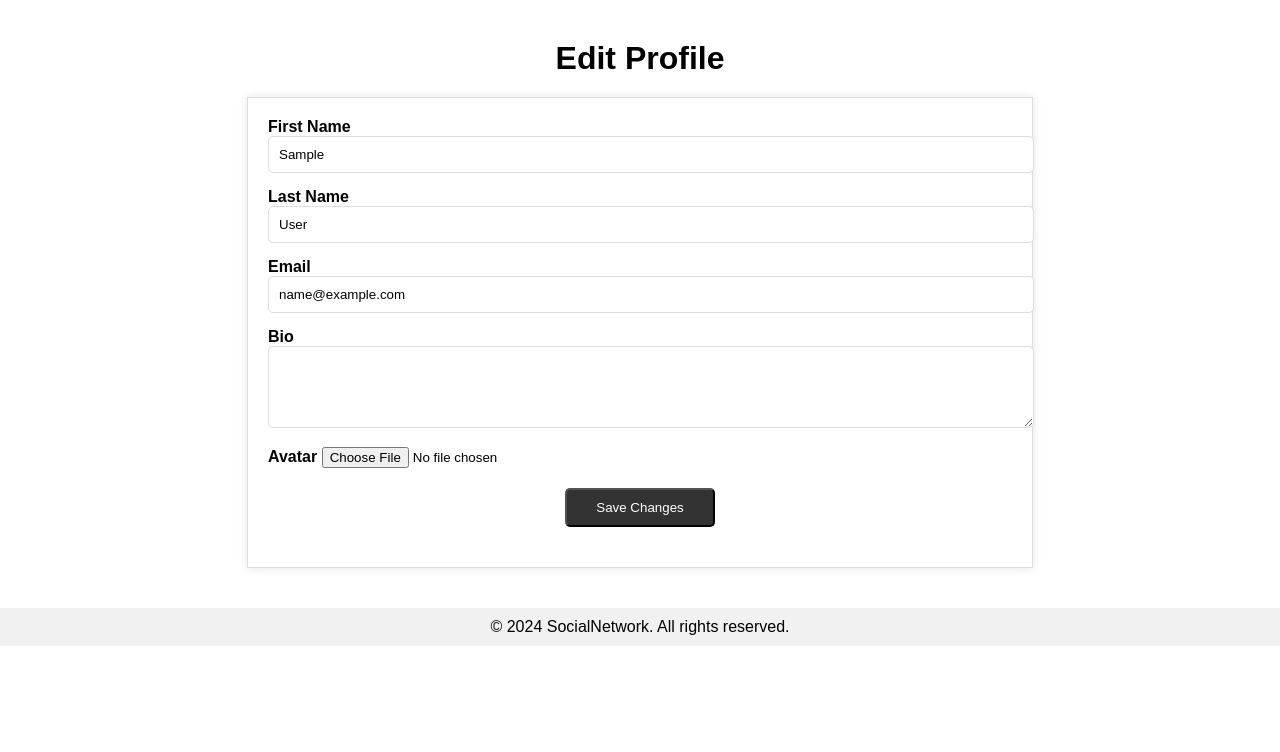
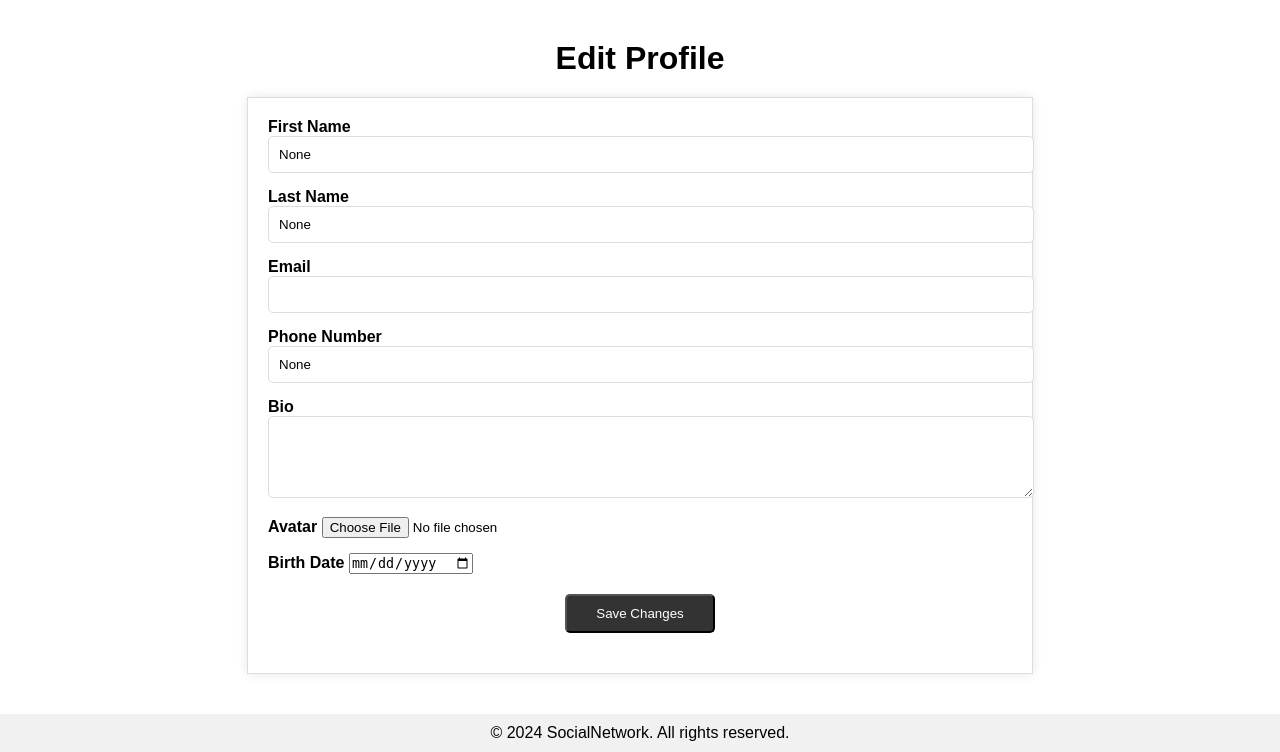
Before and after one commit to MaxMedvedenko/my-social-network, a Django app: page /edit_profile/ in a window 1280 px wide. Shown: the part 48-800 px from the top of the page. Run offline with Django 5.2, Linux system fonts and the light colour scheme; the visitor is signed in with stand-in values (Sample User, id 1); data comes from the database, SQL or seed files in the repository.

Commit message:
change profile system

```diff
--- a/SocialNetwork/urls.py
+++ b/SocialNetwork/urls.py
@@ -30,6 +30,7 @@
     path('admin/', admin.site.urls),
 
     path('', index, name='index'),
+
     path('create-post/', create_post, name='create_post'),
     path('post/<int:post_id>/', post_detail, name='post_detail'),
     path('post/<int:post_id>/edit/', edit_post, name='edit_post'),
@@ -46,7 +47,7 @@
     path('register/', register_view, name='register'),
     path('logout/', logout_view, name='logout'),
 
-    path('profile/', profile, name='profile'),
+    path('profile/<str:username>/', profile_view, name='profile_view'),
     path('edit_profile/', edit_profile, name='edit_profile'),
 
 ] + static(settings.MEDIA_URL, document_root=settings.MEDIA_ROOT)
--- a/templates/base.html
+++ b/templates/base.html
@@ -22,7 +22,7 @@
                     <li class="nav-item"><a href="#" class="nav-link">Messages</a></li>
                     <li class="nav-item"><a href="#" class="nav-link">Friends</a></li>
 
-                    <li class="nav-item"><a href="{% url 'profile' %}" class="nav-link">Profile</a></li>
+                    <li class="nav-item"><a href="{% url 'profile_view' request.user.username %}" class="nav-link">Profile</a></li>
                     <li class="nav-item"><a href="{% url 'logout' %}" class="nav-link">Log out</a></li>
                     {% else %}
                     <li class="nav-item"><a href="{% url 'register' %}" class="nav-link">Register</a></li>
--- a/templates/edit_profile.html
+++ b/templates/edit_profile.html
@@ -1,6 +1,5 @@
 {% extends 'base.html' %}
 {% load static %}
-
 
 {% block styles %}<link rel="stylesheet" href="{% static 'css/edit_profile.css' %}">{% endblock %}
 
@@ -11,24 +10,32 @@
         {% csrf_token %}
         <div class="form-group">
             <label for="first_name">First Name</label>
-            <input type="text" id="first_name" name="first_name" value="{{ user.first_name }}" required>
+            <input type="text" id="first_name" name="first_name" value="{{ profile.first_name }}" required>
         </div>
         <div class="form-group">
             <label for="last_name">Last Name</label>
-            <input type="text" id="last_name" name="last_name" value="{{ user.last_name }}" required>
+            <input type="text" id="last_name" name="last_name" value="{{ profile.last_name }}" required>
         </div>
         <div class="form-group">
             <label for="email">Email</label>
-            <input type="email" id="email" name="email" value="{{ user.email }}" required>
+            <input type="email" id="email" name="email" value="{{ profile.email }}" required>
+        </div>
+        <div class="form-group">
+            <label for="phone_number">Phone Number</label>
+            <input type="text" id="phone_number" name="phone_number" value="{{ profile.phone_number }}" required>
         </div>
         <div class="form-group">
             <label for="bio">Bio</label>
-            <textarea id="bio" name="bio" rows="4">{{ user.bio }}</textarea>
+            <textarea id="bio" name="bio" rows="4">{{ profile.bio }}</textarea>
         </div>
         <div class="form-group">
             <label for="avatar">Avatar</label>
             <input type="file" id="avatar" name="avatar" accept="image/*">
         </div>
+        <div class="form-group">
+            <label for="birth_date">Birth Date</label>
+            <input type="date" id="birth_date" name="birth_date" value="{{ profile.birth_date|date:'Y-m-d' }}">
+        </div>
         <button type="submit" class="btn">Save Changes</button>
     </form>
 </div>
--- a/templates/index.html
+++ b/templates/index.html
@@ -9,7 +9,7 @@
         {% for post in posts %}
             <div class="post">
                 <div class="post-header">
-                    <h3 class="post-creator">{{ post.user.username }}</h3>
+                    <h3 class="post-creator"><a href="{% url 'profile_view' post.user.username %}">{{ post.user.username }}</a></h3>
                     <div class="right-part-pst-header">
                         <span class="post-creation-time">{{ post.created_at }}</span>
                         <img src="{% static 'image/dots-vertical-svgrepo-com.svg' %}" alt="Dots Vertical SVG" class="dots-vertical-svg" id="dots-vertical-svg">
--- a/user/models.py
+++ b/user/models.py
@@ -11,9 +11,6 @@
 # Модель користувача
 
 class User(AbstractUser):
-    avatar = models.ImageField(upload_to='avatars/', null=True, blank=True)
-    bio = models.TextField(max_length=500, blank=True)
-    password = models.CharField(max_length=128)
 
     def __str__(self):
         return self.username
@@ -37,6 +34,35 @@
             raise ValidationError("Your password must contain at least one special character.")
         if self.password.lower() in ['password', '123456', 'qwerty']:
             raise ValidationError("Your password is too common.")
+
+# Модель профілю
+
+class Profile(models.Model):
+    user = models.OneToOneField(User, on_delete=models.CASCADE)
+    avatar = models.ImageField(upload_to='avatars/', null=True, blank=True)
+    bio = models.TextField(max_length=500, blank=True)
+    birth_date = models.DateField(null=True, blank=True)
+
+    first_name = models.CharField(max_length=30, blank=True, null=True)
+    last_name = models.CharField(max_length=30, blank=True, null=True)
+    email = models.EmailField(blank=True)
+    phone_number = models.CharField(max_length=15, blank=True, null=True)
+
+    def __str__(self):
+        return self.user.username
+
+# Створити сигнал для автоматичного створення профілю при створенні нового користувача
+from django.db.models.signals import post_save
+from django.dispatch import receiver
+
+@receiver(post_save, sender=User)
+def create_user_profile(sender, instance, created, **kwargs):
+    if created:
+        Profile.objects.create(user=instance)
+
+@receiver(post_save, sender=User)
+def save_user_profile(sender, instance, **kwargs):
+    instance.profile.save()
 
 # Модель друзів
 
--- a/user/views.py
+++ b/user/views.py
@@ -7,8 +7,9 @@
 from django.db import IntegrityError
 from django.core.exceptions import ValidationError
 
-from user.models import User
+from user.models import User, Profile
 
+from django.shortcuts import get_object_or_404
 # Create your views here.
 
 # Register --- Login --- Logout #
@@ -38,27 +39,28 @@
         password1 = request.POST.get('password1')
         password2 = request.POST.get('password2')
         email = request.POST.get('email')
-        first_name = request.POST.get('first_name')
-        last_name = request.POST.get('last_name')
+        first_name = request.POST.get('first_name', '')
+        last_name = request.POST.get('last_name', '')
 
-        if password1 == password2:
-            if User.objects.filter(username=username).exists():
+        if password1 != password2:
+            error_message = "Паролі не співпадають."
+        else:
+            try:
+                user = User(
+                    username=username,
+                    email=email,
+                    first_name=first_name,
+                    last_name=last_name
+                )
+                user.set_password(password1)
+                user.full_clean()
+                user.save()
+                login(request, user)
+                return redirect('index')
+            except ValidationError as e:
+                error_message = e.messages[0]
+            except IntegrityError:
                 error_message = "Ім'я користувача вже існує. Будь ласка, виберіть інше ім'я користувача."
-            else:
-                try:
-                    user = User(username=username, email=email, first_name=first_name, last_name=last_name)
-                    user.set_password(password1)
-                    user.full_clean()
-                    user.save()
-                    login(request, user)
-                    return redirect('index')
-                except ValidationError as e:
-                    error_message = e.messages[0]
-                except IntegrityError as e:
-                    error_message = "Ім'я користувача вже існує. Будь ласка, виберіть інше ім'я користувача."
-                    print(f"IntegrityError: {e}")
-        else:
-            error_message = "Паролі не співпадають."
 
     return render(request, 'register.html', {'error_message': error_message})
 
@@ -68,30 +70,33 @@
 
 # --- Profile --- #
 
-@login_required
-def profile(request):
-    user = request.user
-    context = {'user': user}
+def profile_view(request, username):
+    profile = get_object_or_404(Profile, user__username=username)
+    context = {'profile': profile}
     return render(request, 'profile.html', context)
 
 @login_required
 def edit_profile(request):
     user = request.user
+    profile = get_object_or_404(Profile, user=user)
+
     if request.method == 'POST':
-        first_name = request.POST['first_name']
-        last_name = request.POST['last_name']
-        email = request.POST['email']
-        bio = request.POST['bio']
+        user.first_name = request.POST['first_name']
+        user.last_name = request.POST['last_name']
+        user.email = request.POST['email']
+        profile.bio = request.POST['bio']
+        profile.phone_number = request.POST['phone_number']
+
         avatar = request.FILES.get('avatar')
+        if avatar:
+            profile.avatar = avatar
 
-        user.first_name = first_name
-        user.last_name = last_name
-        user.email = email
-        user.bio = bio
-        if avatar:
-            user.avatar = avatar
+        birth_date = request.POST.get('birth_date')
+        if birth_date:
+            profile.birth_date = birth_date
+
         user.save()
-        return redirect('profile')
+        profile.save()
+        return redirect('view_profile', username=user.username)
 
-    context = {'user': user}
-    return render(request, 'edit_profile.html', context)
+    return render(request, 'edit_profile.html', {'user': user, 'profile': profile})
```
Also changed, not shown: templates/profile.html (+11 -7 lines), templates/register.html (+8 -4 lines), users.txt (added, +7 -0 lines), network/migrations/0001_initial.py, network/migrations/0002_initial.py, network/migrations/0003_post_likes_count.py (deleted), user/migrations/0001_initial.py, user/migrations/0002_remove_user_is_admin_alter_user_groups_and_more.py (deleted), user/migrations/0003_alter_user_groups_alter_user_user_permissions.py (deleted).
